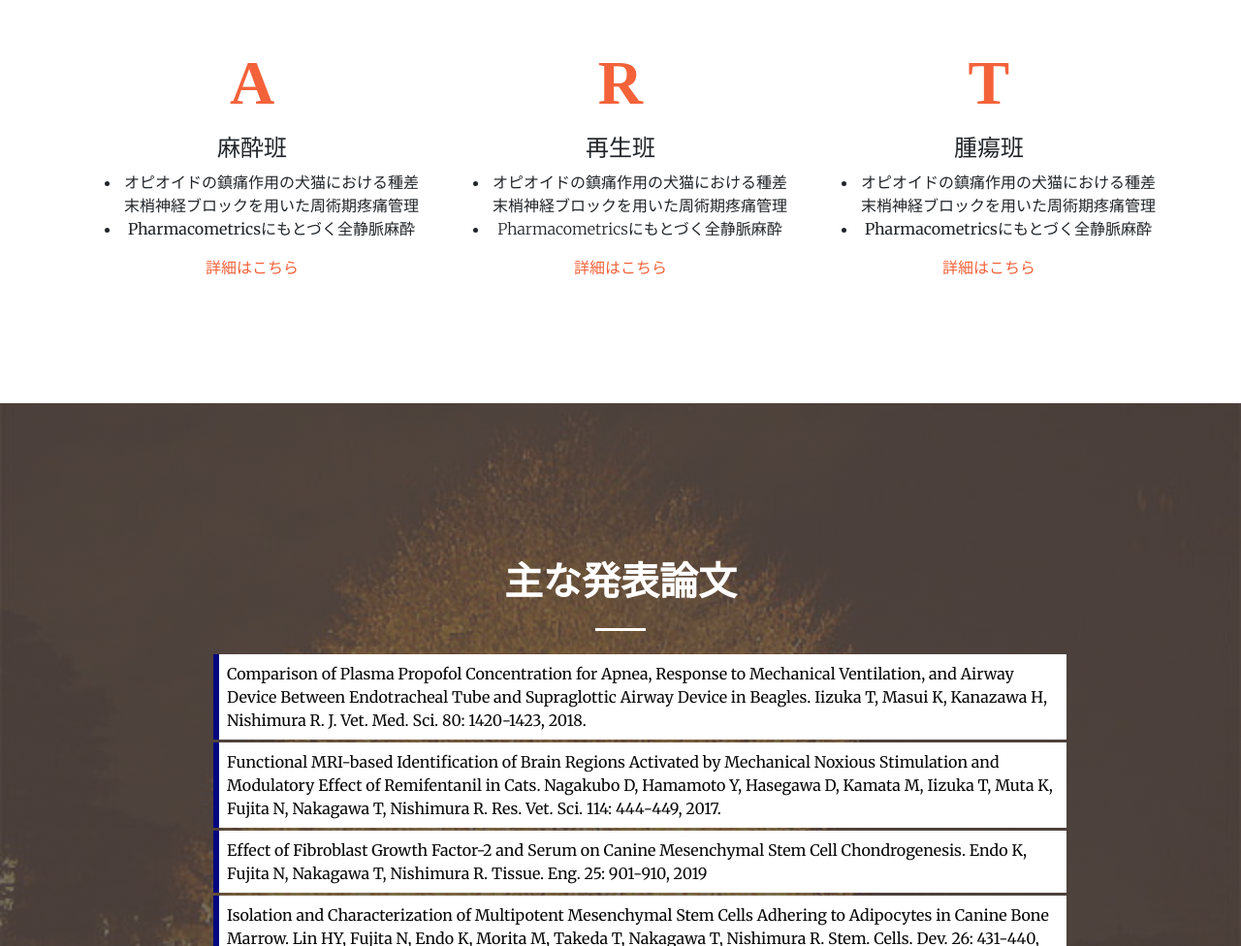
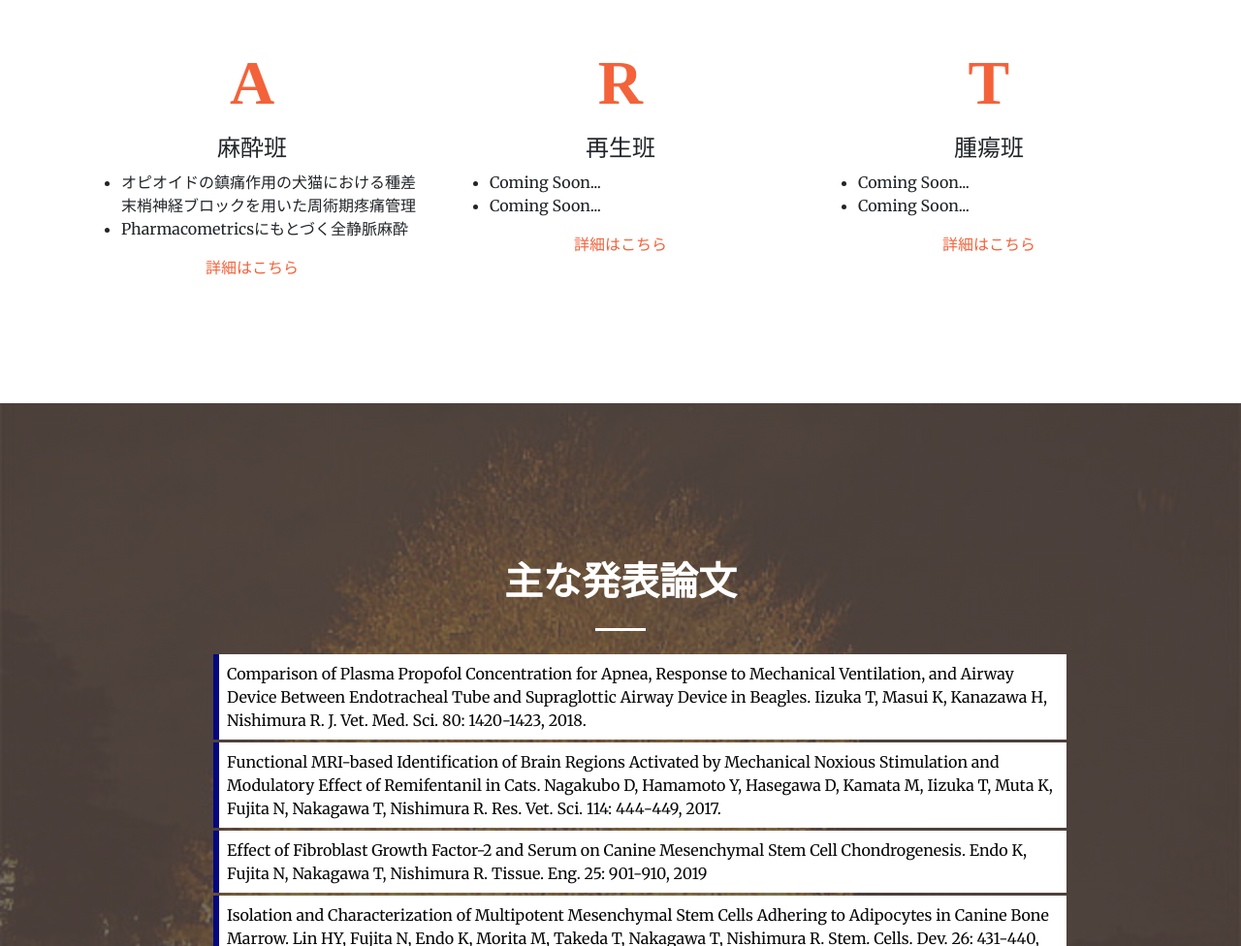
Before and after one commit to tomy-k/vetsurgery_HP_plan, a website with bundled scripts: page index.html in a window 1280 px wide. Shown: the part 1584-2560 px from the top of the page at 97% size. Built offline with nearby package versions, Linux system fonts and the light colour scheme.

Commit message:
change ~~ after mtg No.4

```diff
--- a/index.html
+++ b/index.html
@@ -103,7 +103,7 @@
             <i class="fas fa-4xtext-primary mb-4 text-font-big">A</i>
             <h3 href="#" class="h4 mb-2">麻酔班</h3>
             <p class="text-muted mb-0 text-left font-weight-light">
-              <ul>
+              <ul class="text-left">
                 <li>オピオイドの鎮痛作用の犬猫における種差末梢神経ブロックを用いた周術期疼痛管理</li>
                 <li>Pharmacometricsにもとづく全静脈麻酔</li>
               </ul>
@@ -116,9 +116,9 @@
             <i class="fas fa-4xtext-primary mb-4 text-font-big">R</i>
             <h3 class="h4 mb-2">再生班</h3>
             <p class="text-muted mb-0 text-left font-weight-light">
-              <ul class="font-weight-light">
-                <li>オピオイドの鎮痛作用の犬猫における種差末梢神経ブロックを用いた周術期疼痛管理</li>
-                <li>Pharmacometricsにもとづく全静脈麻酔</li>
+              <ul class="text-left">
+                <li>Coming Soon...</li>
+                <li>Coming Soon...</li>
               </ul>
             </p>
             <a href="./Contents.html">詳細はこちら</a>
@@ -129,9 +129,9 @@
             <i class="fas fa-4xtext-primary mb-4 text-font-big">T</i>
             <h3 class="h4 mb-2">腫瘍班</h3>
             <p class="text-muted mb-0 text-left font-weight-light">
-              <ul>
-                <li>オピオイドの鎮痛作用の犬猫における種差末梢神経ブロックを用いた周術期疼痛管理</li>
-                <li>Pharmacometricsにもとづく全静脈麻酔</li>
+              <ul class="text-left">
+                <li>Coming Soon...</li>
+                <li>Coming Soon...</li>
               </ul>
             </p>
             <a href="./Contents.html">詳細はこちら</a>
```
Also changed, not shown: img/Dr.Nishimura.jpg, img/Dr.hujita.jpg (deleted).
